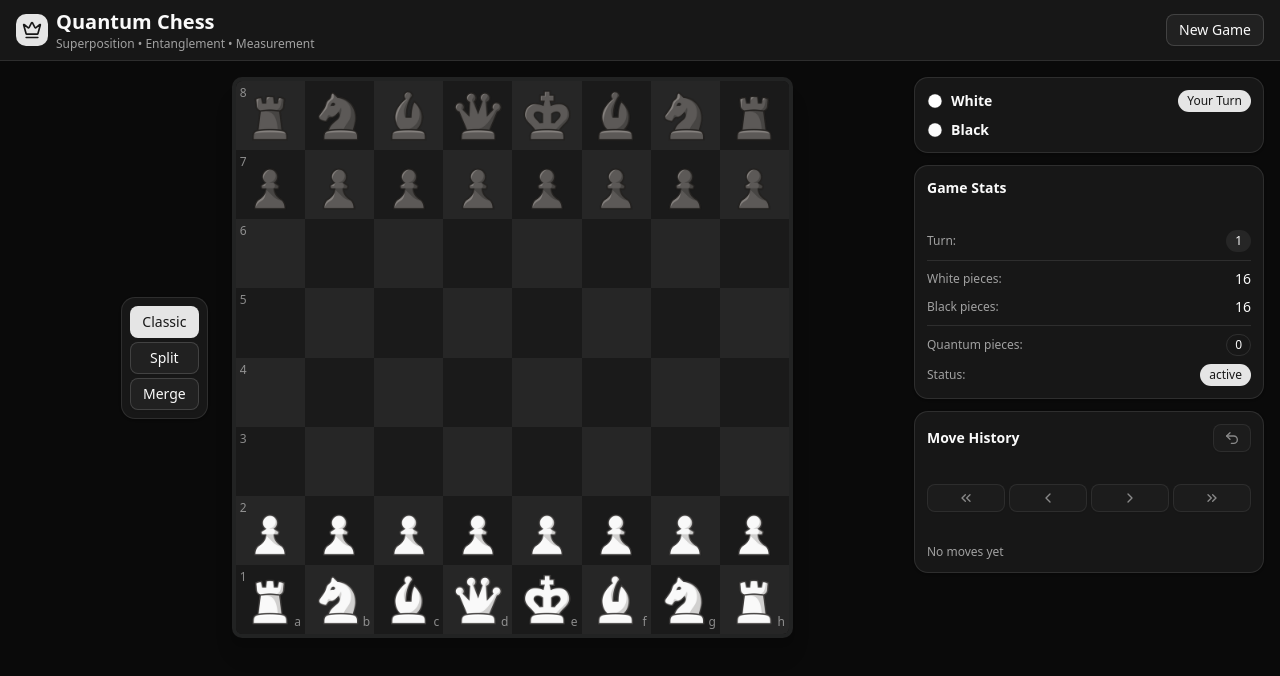
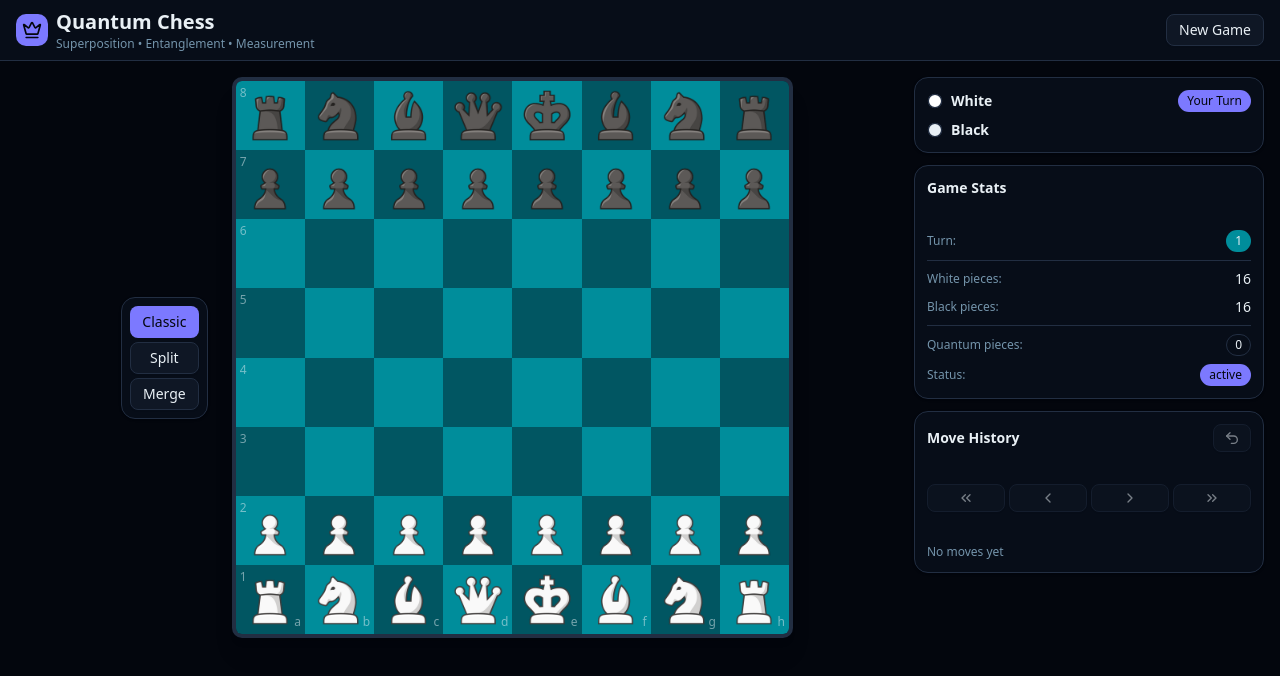
Before and after one commit to SrihasRC/quantum-chess, a Next.js app: page / in a window 1280 px wide. Shown: the top 676 px of the page. Built offline with nearby package versions, Linux system fonts and the light colour scheme.

Commit message:
chore: update color theme and custom scrollbar

```diff
--- a/app/globals.css
+++ b/app/globals.css
@@ -48,71 +48,71 @@
 
 :root {
   --radius: 0.625rem;
-  --background: oklch(1 0 0);
-  --foreground: oklch(0.145 0 0);
-  --card: oklch(1 0 0);
-  --card-foreground: oklch(0.145 0 0);
-  --popover: oklch(1 0 0);
-  --popover-foreground: oklch(0.145 0 0);
-  --primary: oklch(0.205 0 0);
-  --primary-foreground: oklch(0.985 0 0);
-  --secondary: oklch(0.97 0 0);
-  --secondary-foreground: oklch(0.205 0 0);
-  --muted: oklch(0.97 0 0);
-  --muted-foreground: oklch(0.556 0 0);
-  --accent: oklch(0.97 0 0);
-  --accent-foreground: oklch(0.205 0 0);
-  --destructive: oklch(0.577 0.245 27.325);
-  --border: oklch(0.922 0 0);
-  --input: oklch(0.922 0 0);
-  --ring: oklch(0.708 0 0);
-  --chart-1: oklch(0.646 0.222 41.116);
-  --chart-2: oklch(0.6 0.118 184.704);
-  --chart-3: oklch(0.398 0.07 227.392);
-  --chart-4: oklch(0.828 0.189 84.429);
-  --chart-5: oklch(0.769 0.188 70.08);
-  --sidebar: oklch(0.985 0 0);
-  --sidebar-foreground: oklch(0.145 0 0);
-  --sidebar-primary: oklch(0.205 0 0);
-  --sidebar-primary-foreground: oklch(0.985 0 0);
-  --sidebar-accent: oklch(0.97 0 0);
-  --sidebar-accent-foreground: oklch(0.205 0 0);
-  --sidebar-border: oklch(0.922 0 0);
-  --sidebar-ring: oklch(0.708 0 0);
+  --background: oklch(0.98 0.01 240);
+  --foreground: oklch(0.15 0.02 260);
+  --card: oklch(0.99 0.005 240);
+  --card-foreground: oklch(0.15 0.02 260);
+  --popover: oklch(0.99 0.005 240);
+  --popover-foreground: oklch(0.15 0.02 260);
+  --primary: oklch(0.55 0.18 280);
+  --primary-foreground: oklch(0.99 0.005 240);
+  --secondary: oklch(0.45 0.15 200);
+  --secondary-foreground: oklch(0.99 0.005 240);
+  --muted: oklch(0.92 0.01 240);
+  --muted-foreground: oklch(0.50 0.05 260);
+  --accent: oklch(0.65 0.20 180);
+  --accent-foreground: oklch(0.99 0.005 240);
+  --destructive: oklch(0.60 0.22 30);
+  --border: oklch(0.88 0.02 240);
+  --input: oklch(0.88 0.02 240);
+  --ring: oklch(0.55 0.18 280);
+  --chart-1: oklch(0.55 0.18 280);
+  --chart-2: oklch(0.65 0.20 180);
+  --chart-3: oklch(0.70 0.15 310);
+  --chart-4: oklch(0.45 0.15 200);
+  --chart-5: oklch(0.60 0.12 240);
+  --sidebar: oklch(0.96 0.01 240);
+  --sidebar-foreground: oklch(0.15 0.02 260);
+  --sidebar-primary: oklch(0.55 0.18 280);
+  --sidebar-primary-foreground: oklch(0.99 0.005 240);
+  --sidebar-accent: oklch(0.92 0.01 240);
+  --sidebar-accent-foreground: oklch(0.15 0.02 260);
+  --sidebar-border: oklch(0.88 0.02 240);
+  --sidebar-ring: oklch(0.55 0.18 280);
 }
 
 .dark {
-  --background: oklch(0.145 0 0);
-  --foreground: oklch(0.985 0 0);
-  --card: oklch(0.205 0 0);
-  --card-foreground: oklch(0.985 0 0);
-  --popover: oklch(0.205 0 0);
-  --popover-foreground: oklch(0.985 0 0);
-  --primary: oklch(0.922 0 0);
-  --primary-foreground: oklch(0.205 0 0);
-  --secondary: oklch(0.269 0 0);
-  --secondary-foreground: oklch(0.985 0 0);
-  --muted: oklch(0.269 0 0);
-  --muted-foreground: oklch(0.708 0 0);
-  --accent: oklch(0.269 0 0);
-  --accent-foreground: oklch(0.985 0 0);
-  --destructive: oklch(0.704 0.191 22.216);
-  --border: oklch(1 0 0 / 10%);
-  --input: oklch(1 0 0 / 15%);
-  --ring: oklch(0.556 0 0);
-  --chart-1: oklch(0.488 0.243 264.376);
-  --chart-2: oklch(0.696 0.17 162.48);
-  --chart-3: oklch(0.769 0.188 70.08);
-  --chart-4: oklch(0.627 0.265 303.9);
-  --chart-5: oklch(0.645 0.246 16.439);
-  --sidebar: oklch(0.205 0 0);
-  --sidebar-foreground: oklch(0.985 0 0);
-  --sidebar-primary: oklch(0.488 0.243 264.376);
-  --sidebar-primary-foreground: oklch(0.985 0 0);
-  --sidebar-accent: oklch(0.269 0 0);
-  --sidebar-accent-foreground: oklch(0.985 0 0);
-  --sidebar-border: oklch(1 0 0 / 10%);
-  --sidebar-ring: oklch(0.556 0 0);
+  --background: oklch(0.12 0.02 260);
+  --foreground: oklch(0.95 0.01 240);
+  --card: oklch(0.16 0.025 260);
+  --card-foreground: oklch(0.95 0.01 240);
+  --popover: oklch(0.16 0.025 260);
+  --popover-foreground: oklch(0.95 0.01 240);
+  --primary: oklch(0.65 0.20 280);
+  --primary-foreground: oklch(0.12 0.02 260);
+  --secondary: oklch(0.55 0.18 200);
+  --secondary-foreground: oklch(0.95 0.01 240);
+  --muted: oklch(0.22 0.03 260);
+  --muted-foreground: oklch(0.65 0.05 240);
+  --accent: oklch(0.70 0.22 180);
+  --accent-foreground: oklch(0.12 0.02 260);
+  --destructive: oklch(0.65 0.24 30);
+  --border: oklch(0.30 0.04 260);
+  --input: oklch(0.30 0.04 260);
+  --ring: oklch(0.65 0.20 280);
+  --chart-1: oklch(0.65 0.20 280);
+  --chart-2: oklch(0.70 0.22 180);
+  --chart-3: oklch(0.75 0.18 310);
+  --chart-4: oklch(0.55 0.18 200);
+  --chart-5: oklch(0.65 0.15 240);
+  --sidebar: oklch(0.14 0.02 260);
+  --sidebar-foreground: oklch(0.95 0.01 240);
+  --sidebar-primary: oklch(0.65 0.20 280);
+  --sidebar-primary-foreground: oklch(0.95 0.01 240);
+  --sidebar-accent: oklch(0.22 0.03 260);
+  --sidebar-accent-foreground: oklch(0.95 0.01 240);
+  --sidebar-border: oklch(0.30 0.04 260);
+  --sidebar-ring: oklch(0.65 0.20 280);
 }
 
 @layer base {
@@ -123,3 +123,18 @@
     @apply bg-background text-foreground;
   }
 }
+
+::-webkit-scrollbar {
+  width: 8px;
+}
+
+::-webkit-scrollbar-thumb {
+  /* Dark color for the thumb */
+  background-color: oklch(25.513% 0.06096 282.555);
+}
+
+::-webkit-scrollbar-track {
+  /* Dark color for the track */
+  background-color: oklch(0.12 0.02 260);
+  /* @apply bg-white */
+}
```
